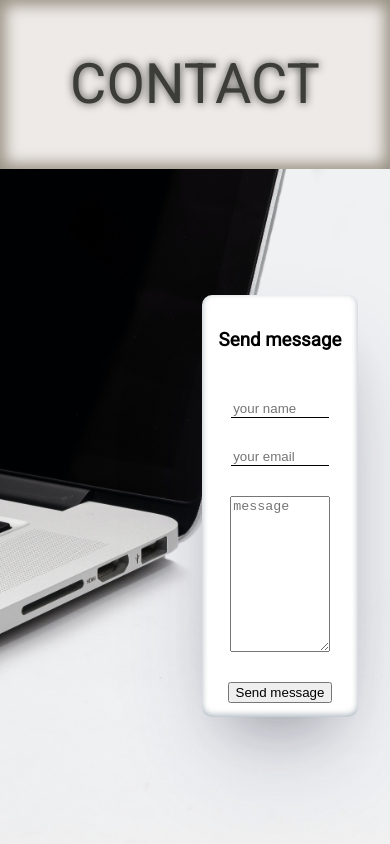
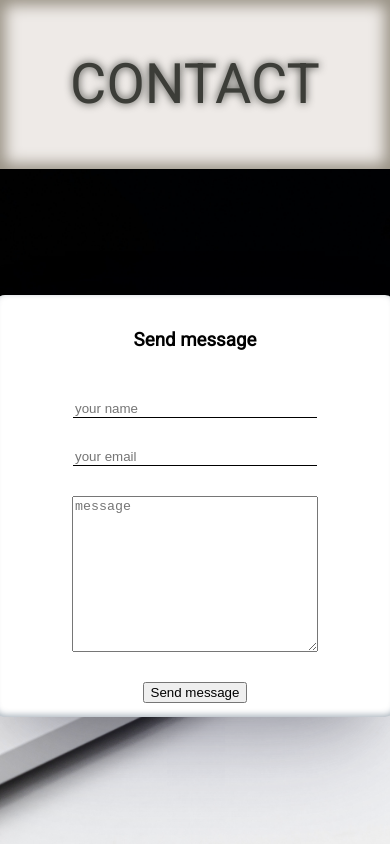
Before and after one commit to idakroniczaja/myPortfolio, a React (Create React App) app: page / in a window 390 px wide. Shown: the part 3519-4363 px from the top of the page. Built offline with nearby package versions, Linux system fonts and the light colour scheme; a web font is replaced by a local one.

Commit message:
form styling

```diff
--- a/src/components/Contact.css
+++ b/src/components/Contact.css
@@ -38,6 +38,7 @@ form{
     position: absolute;
     margin: 2em;
     width: 40%;
+    min-width: 400px;
     height: 50%;
     border-radius: 10px;
     box-shadow: rgba(50, 50, 93, 0.25) 0px 50px 100px -20px, rgba(0, 0, 0, 0.3) 0px 30px 60px -30px, rgba(10, 37, 64, 0.35) 0px -2px 6px 0px inset;
@@ -56,3 +57,13 @@ form input{
 form input::placeholder:hover{
 color:red
 }
+
+
+
+@media (max-width:900px){
+    #contact .background-image{
+        background-position:left;
+        justify-content:center;
+    }
+
+}
```
